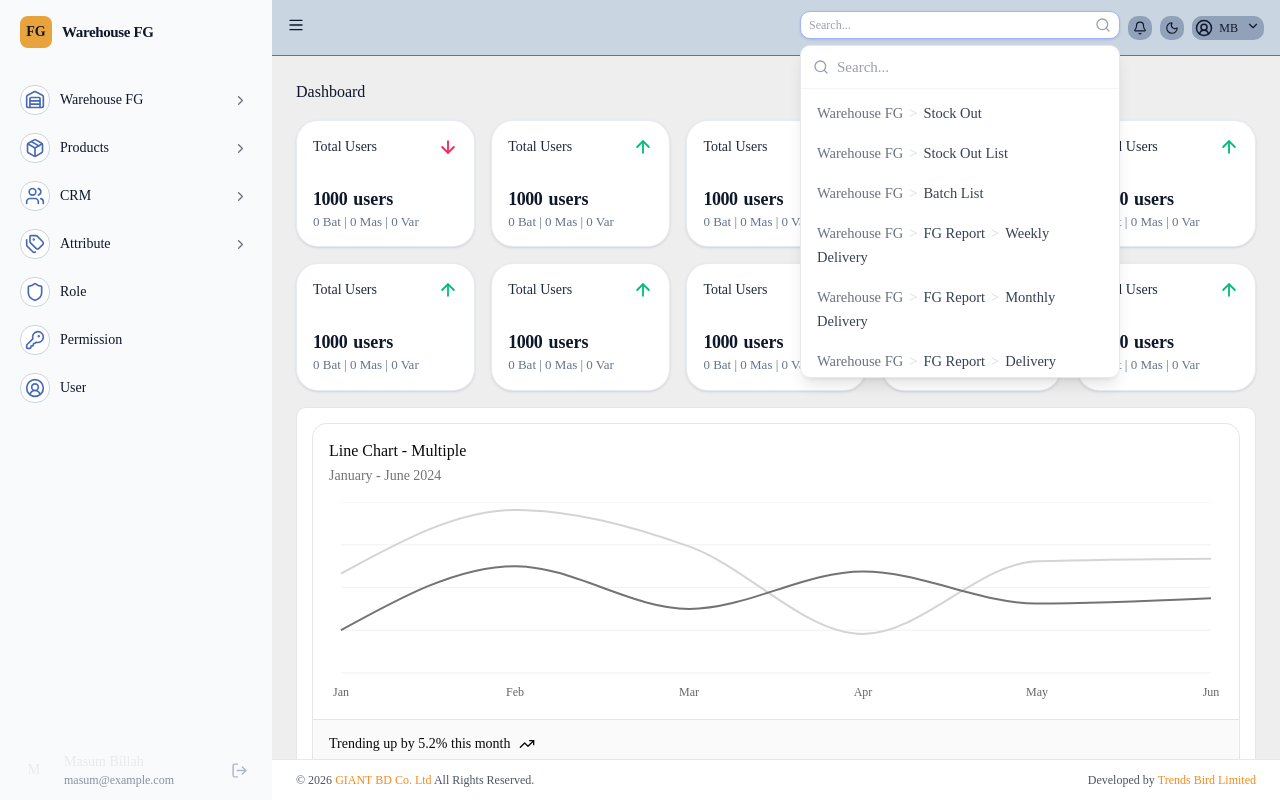
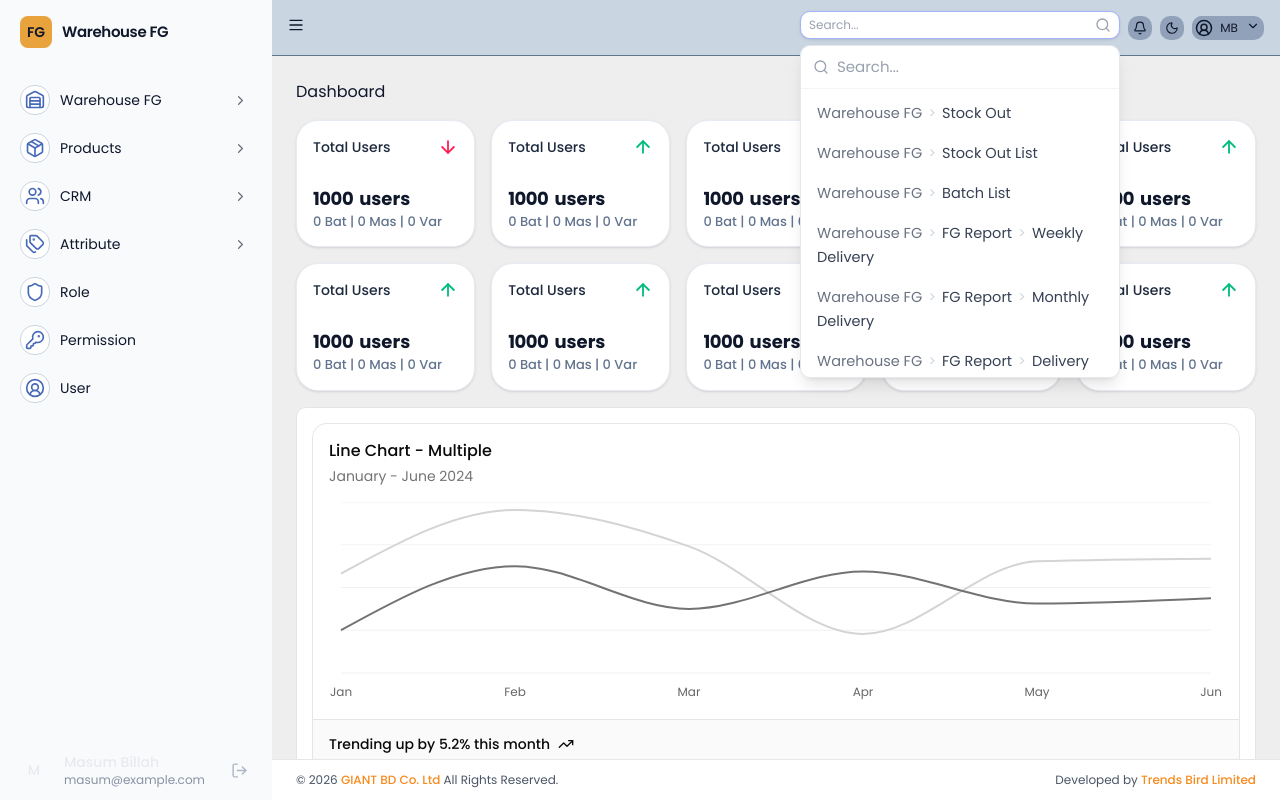
Before and after one commit to masumbillah06/giantbd, a Next.js app: page /dashboard in a window 1280 px wide. Built offline with nearby package versions, Linux system fonts and the light colour scheme.

Commit message:
fixed the fonts

```diff
--- a/src/app/globals.css
+++ b/src/app/globals.css
@@ -12,6 +12,11 @@
 
 @layer base {
   :root {
+    /* ── Typography ─────────────────────────────────────── */
+    --font-poppins:            'Poppins', 'Poppins Fallback', sans-serif;
+    --font-sans:               var(--font-poppins), 'Poppins', 'Poppins Fallback', sans-serif;
+    --font-heading:            var(--font-poppins), 'Poppins', 'Poppins Fallback', sans-serif;
+
     /* ── Brand ──────────────────────────────────────────── */
     --color-brand-primary:     #F68B1E;   /* brand.primary     */
     --color-brand-alt:         #E8A33D;   /* brand.primaryAlt  */
@@ -57,16 +62,18 @@
   * {
     @apply border-border outline-ring/50;
   }
+  html {
+    @apply font-sans;
+    font-family: var(--font-poppins), 'Poppins', 'Poppins Fallback', sans-serif;
+  }
   body {
     @apply bg-background text-foreground;
-  }
-  html {
-    @apply font-sans;
+    font-family: var(--font-poppins), 'Poppins', 'Poppins Fallback', sans-serif;
   }
 }
 
 @theme inline {
-  --font-heading:     var(--font-sans);
+  --font-heading:     var(--font-heading);
   --font-sans:     var(--font-sans);
   --color-sidebar-ring:     var(--sidebar-ring);
   --color-sidebar-border:     var(--sidebar-border);
--- a/src/app/layout.tsx
+++ b/src/app/layout.tsx
@@ -1,15 +1,13 @@
 import type { Metadata } from "next";
-import { Geist, Geist_Mono } from "next/font/google";
+import { Poppins } from "next/font/google";
 import "./globals.css";
 
-const geistSans = Geist({
-  variable: "--font-geist-sans",
+const poppins = Poppins({
   subsets: ["latin"],
-});
-
-const geistMono = Geist_Mono({
-  variable: "--font-geist-mono",
-  subsets: ["latin"],
+  weight: ["100", "200", "300", "400", "500", "600", "700", "800", "900"],
+  variable: "--font-poppins",
+  fallback: ["Poppins Fallback", "sans-serif"],
+  display: "swap",
 });
 
 export const metadata: Metadata = {
@@ -21,9 +19,9 @@ export default function RootLayout({ children }: LayoutProps<"/">) {
   return (
     <html
       lang="en"
-      className={`${geistSans.variable} ${geistMono.variable} h-full antialiased`}
+      className={`${poppins.variable} ${poppins.className} h-full antialiased`}
     >
-      <body className="min-h-full flex flex-col">{children}</body>
+      <body className="min-h-full flex flex-col font-sans">{children}</body>
     </html>
   );
 }
--- a/src/components/dashboard/stat-card.tsx
+++ b/src/components/dashboard/stat-card.tsx
@@ -1,2 +1,2 @@
-export * from "@/components/ui/stat-card";
-export { default } from "@/components/ui/stat-card";
+export * from "@/components/ui/dashboard/stat-card";
+export { default } from "@/components/ui/dashboard/stat-card";
```
